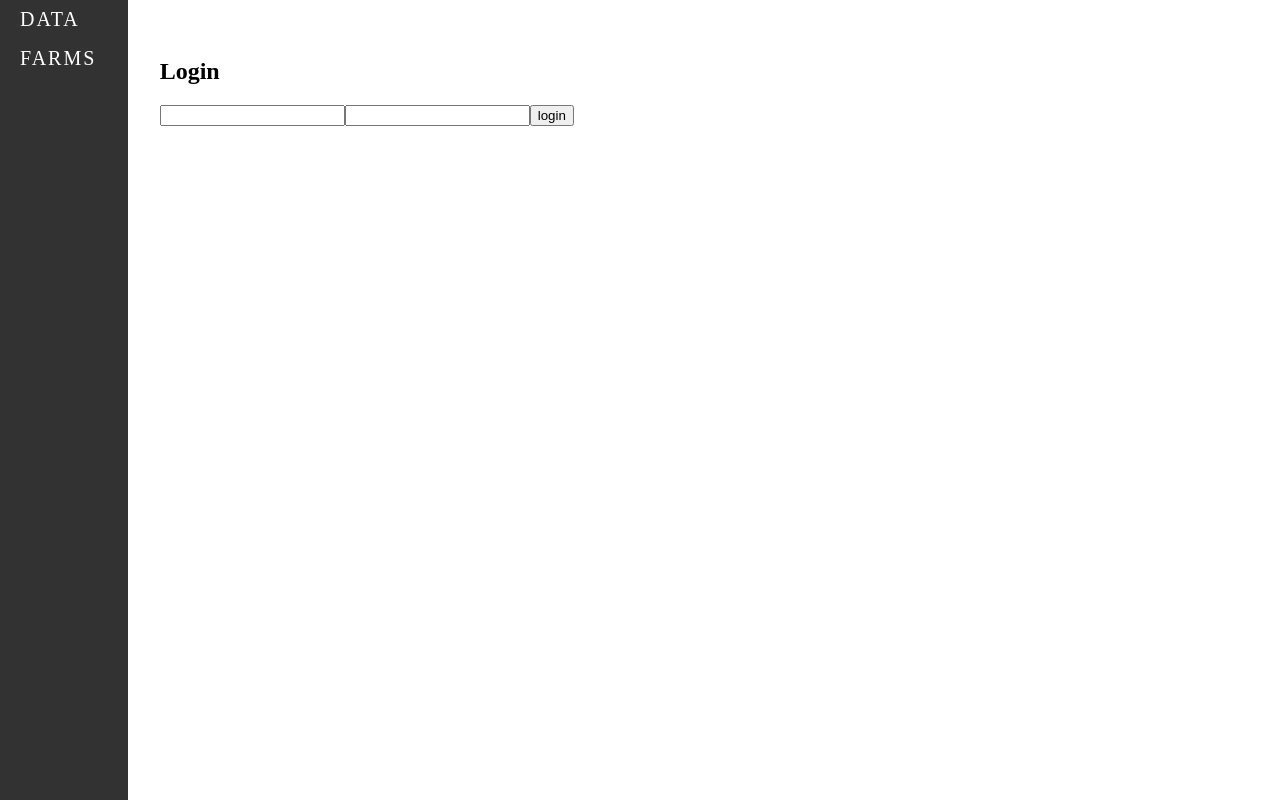
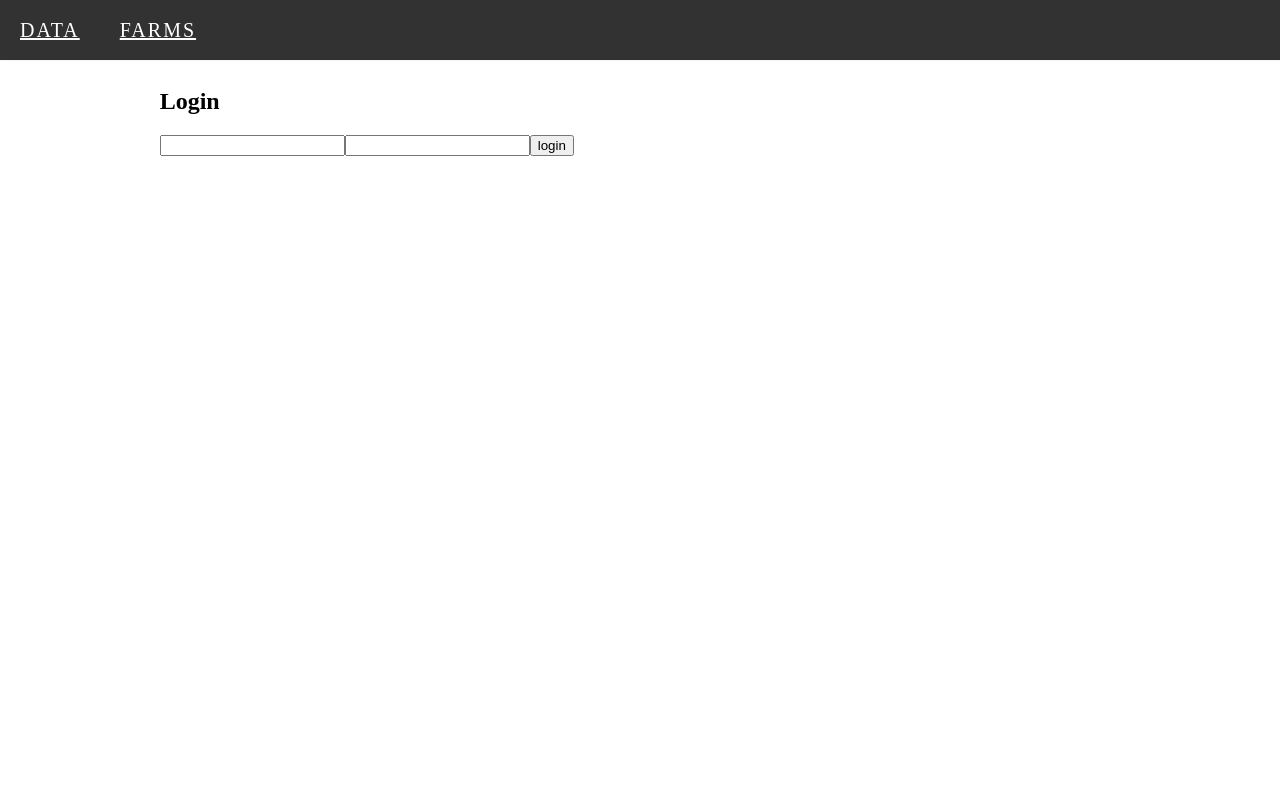
Before and after one commit to okkokuisma/farm-data-exercise, a React (Create React App) app in the folder frontend/: page /login in a window 1280 px wide. Built offline with nearby package versions, Linux system fonts and the light colour scheme.

Commit message:
refactoring, bug fixes

```diff
--- a/frontend/src/App.js
+++ b/frontend/src/App.js
@@ -32,7 +32,7 @@ const App = () => {
       <div>
         <NavigationBar />
       </div>
-      <div className='body' style={{padding: '30px 0px', marginLeft: '12%'}}>
+      <div className='body' style={{padding: '60px 0px', marginLeft: '12%'}}>
         <Routes>
           <Route path='/login' element={ <AuthView /> } />
           <Route path='/farms' element={
--- a/frontend/src/components/tables/StatsTable.js
+++ b/frontend/src/components/tables/StatsTable.js
@@ -23,8 +23,8 @@ const TableRow = ({ values }) => {
       <TableCell as='td'>
         {values[5]}
       </TableCell> */}
-      {values.map(value => (
-        <TableCell as='td'>
+      {values.map((value, i) => (
+        <TableCell key={i} as='td'>
           {value}
         </TableCell>
       ))}
--- a/frontend/src/containers/AuthView.js
+++ b/frontend/src/containers/AuthView.js
@@ -2,7 +2,7 @@ import React from 'react'
 import LoginForm from '../components/forms/LoginForm'
 import { newNotification } from '../services/notificationService'
 import { useAuth } from '../contexts/AuthContext'
-import { useNavigate, useLocation } from 'react-router-dom'
+import { useNavigate, useLocation, Navigate } from 'react-router-dom'
 
 const AuthView = () => {
   const navigate = useNavigate()
@@ -10,7 +10,7 @@ const AuthView = () => {
   const { login, user } = useAuth()
 
   if (user) {
-    navigate('/data')
+    return <Navigate to={'/data'}/>
   }
 
   const from = location.state?.from?.pathname || '/data'
--- a/frontend/src/containers/DataView.js
+++ b/frontend/src/containers/DataView.js
@@ -6,14 +6,15 @@ import { initData } from '../reducers/dataReducer'
 
 const DataView = () => {
   const dispatch = useDispatch()
+  const data = useSelector(state => state.data)
+  const filteredRows = useSelector(state => state.filteredData)
 
   useEffect(() => {
-    console.log('helou')
-    dispatch(initData())
+    if (!data.length) {
+      console.log('helou')
+      dispatch(initData())
+    }
   }, [])
-
-  const data = useSelector(state => state.data)
-  const filteredRows = useSelector(state => state.filteredData)
 
   if (!data.length) {
     return null
--- a/frontend/src/contexts/AuthContext.js
+++ b/frontend/src/contexts/AuthContext.js
@@ -1,6 +1,6 @@
-import { createContext, useContext } from 'react'
+import React, { createContext, useContext } from 'react'
 import { useDispatch, useSelector } from 'react-redux'
-import { setUser, login as loginDispatch } from '../reducers/userReducer'
+import { logout as logoutDispatch, login as loginDispatch } from '../reducers/userReducer'
 const AuthContext = createContext()
 
 export const AuthProvider = ({ children }) => {
@@ -9,16 +9,16 @@ export const AuthProvider = ({ children }) => {
 
   const login = async (credentials) => {
     dispatch(loginDispatch(credentials))
-  };
+  }
 
   const logout = () => {
-    dispatch(setUser(null))
-  };
+    dispatch(logoutDispatch())
+  }
 
   let value = { user, login, logout }
   return <AuthContext.Provider value={value}>{children}</AuthContext.Provider>
-};
+}
 
 export const useAuth = () => {
   return useContext(AuthContext)
-};
+}
--- a/frontend/src/reducers/userReducer.js
+++ b/frontend/src/reducers/userReducer.js
@@ -12,10 +12,8 @@ export const login = (credentials) => {
 
 export const logout = () => {
   return async (dispatch) => {
-    dispatch({
-      type: 'SET_USER',
-      user: null
-    })
+    window.localStorage.removeItem('loggedUser')
+    dispatch(setUser(null))
   }
 }
 
--- a/frontend/src/styles.js
+++ b/frontend/src/styles.js
@@ -138,56 +138,56 @@ export const StyledNotification = styled.div`
   }
 `
 
-export const NavBar = styled.ul`
+// export const NavBar = styled.ul`
+//   position: fixed;
+//   list-style-type: none;
+//   left: 0;
+//   top: 0;
+//   margin: 0;
+//   padding: 0;
+//   width: 10%;
+//   height: 100%;
+//   background: #323233;
+//   // box-shadow: 1px 0 2px rgba(0,0,0,0.125);
+
+//   .links * {
+//     display: block;
+//     text-decoration: none;
+//     font-size: 20px;
+//     color: white;
+//     letter-spacing: 2px;
+//     text-transform: uppercase;
+//     padding: 8px 20px;
+//   }
+// `
+export const NavBar = styled.div`
   position: fixed;
-  list-style-type: none;
+  top: 0;
   left: 0;
-  top: 0;
-  margin: 0;
-  padding: 0;
-  width: 10%;
-  height: 100%;
+  width: 100%;
+  height: 60px;
   background: #323233;
-  // box-shadow: 1px 0 2px rgba(0,0,0,0.125);
+  box-shadow: 1px 0 2px rgba(0,0,0,0.125);
+  display: flex;
+  align-items: center;
 
-  .links * {
-    display: block;
-    text-decoration: none;
+  .logo {
+    width: 250px;
+    font-size: 25px;
+    font-weight: 700;
+    padding: 0 20px;
+    color: white;
+    letter-spacing: 2px;
+    text-transform: uppercase;
+    border-right: 1px solid #f5f5f5;
+  }
+
+  .links a {
     font-size: 20px;
     color: white;
     letter-spacing: 2px;
     text-transform: uppercase;
-    padding: 8px 20px;
+    padding: 0 20px;
+    flex: 1;
   }
 `
-// export const NavBar = styled.div`
-//   position: fixed;
-//   top: 0;
-//   left: 0;
-//   width: 100%;
-//   height: 60px;
-//   background: #323233;
-//   box-shadow: 1px 0 2px rgba(0,0,0,0.125);
-//   display: flex;
-//   align-items: center;
-
-//   .logo {
-//     width: 250px;
-//     font-size: 25px;
-//     font-weight: 700;
-//     padding: 0 20px;
-//     color: white;
-//     letter-spacing: 2px;
-//     text-transform: uppercase;
-//     border-right: 1px solid #f5f5f5;
-//   }
-
-//   .links a {
-//     font-size: 20px;
-//     color: white;
-//     letter-spacing: 2px;
-//     text-transform: uppercase;
-//     padding: 0 20px;
-//     flex: 1;
-//   }
-// `
```
